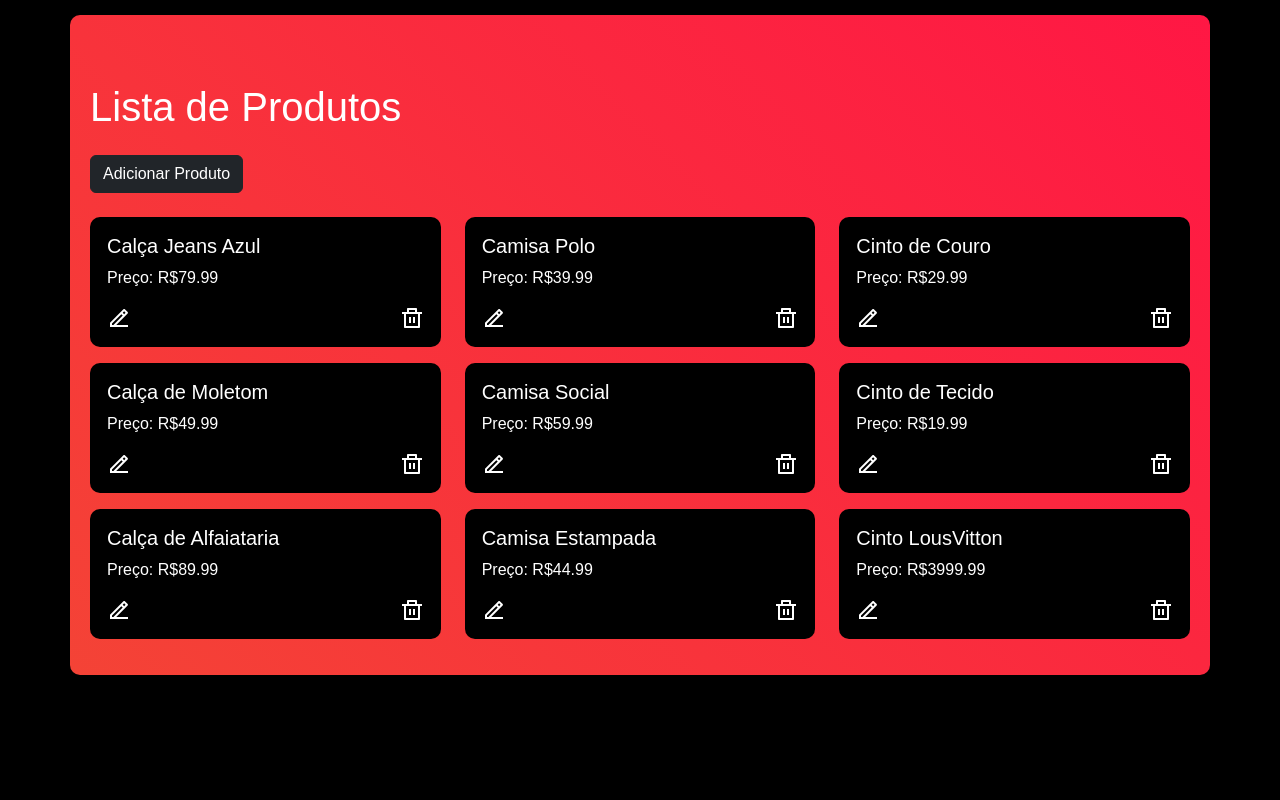
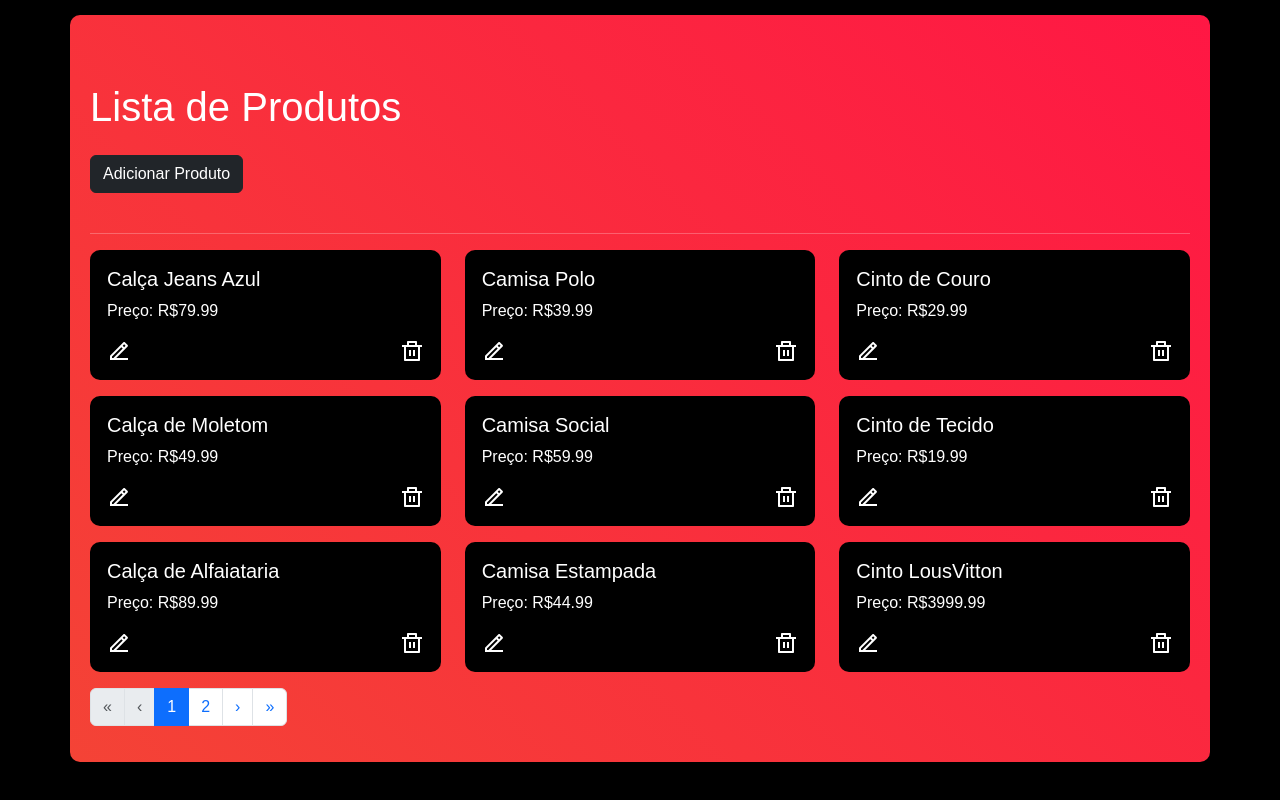
Before and after one commit to GabrielR4SH/API_JsonServe_React, a React (Create React App) app: page / in a window 1280 px wide. Built offline with nearby package versions, Linux system fonts and the light colour scheme; data requests are answered from the project's data file.

Commit message:
Pagination Done

```diff
--- a/data/db.json
+++ b/data/db.json
@@ -44,6 +44,11 @@
       "id": "9",
       "name": "Cinto LousVitton",
       "price": 3999.99
+    },
+    {
+      "id": "0aa4",
+      "name": "Carro novo",
+      "price": "45214"
     }
   ]
 }
--- a/src/App.js
+++ b/src/App.js
@@ -1,5 +1,5 @@
 import React, { useState, useEffect } from 'react';
-import { Button, Modal, ModalHeader, ModalBody, ModalFooter, Card, CardBody, CardTitle, CardText, Container, Row, Col } from 'reactstrap';
+import { Button, Modal, ModalHeader, ModalBody, ModalFooter, Card, CardBody, CardTitle, CardText, Container, Row, Col, Pagination, PaginationItem, PaginationLink } from 'reactstrap';
 import 'bootstrap/dist/css/bootstrap.min.css';
 import './App.css';
 import { RiDeleteBinLine, RiEdit2Line } from 'react-icons/ri';
@@ -13,6 +13,8 @@ function App() {
   const [deleteModal, setDeleteModal] = useState(false);
   const [editProduct, setEditProduct] = useState(null);
   const [deleteProduct, setDeleteProduct] = useState(null);
+  const [currentPage, setCurrentPage] = useState(1);
+  const productsPerPage = 9;
 
   const toggle = () => setModal(!modal);
   const toggleEditModal = () => setEditModal(!editModal);
@@ -109,12 +111,19 @@ function App() {
     }
   };
 
+  const paginate = (pageNumber) => setCurrentPage(pageNumber);
+
+  const indexOfLastProduct = currentPage * productsPerPage;
+  const indexOfFirstProduct = indexOfLastProduct - productsPerPage;
+  const currentProducts = products.slice(indexOfFirstProduct, indexOfLastProduct);
+
   return (
     <Container className="gradient-background">
       <h1 className="mt-5 mb-4">Lista de Produtos</h1>
       <Button color={buttonColor} onClick={toggle} className="mb-4">Adicionar Produto</Button>
+      <hr/>
       <Row>
-        {products.map((product) => (
+        {currentProducts.map((product) => (
           <Col md="4" key={product.id}>
             <Card className="mb-3 card-black">
               <CardBody>
@@ -129,6 +138,27 @@ function App() {
           </Col>
         ))}
       </Row>
+      <Pagination>
+        <PaginationItem disabled={currentPage === 1}>
+          <PaginationLink first onClick={() => paginate(1)} />
+        </PaginationItem>
+        <PaginationItem disabled={currentPage === 1}>
+          <PaginationLink previous onClick={() => paginate(currentPage - 1)} />
+        </PaginationItem>
+        {[...Array(Math.ceil(products.length / productsPerPage))].map((_, index) => (
+          <PaginationItem key={index} active={index + 1 === currentPage}>
+            <PaginationLink onClick={() => paginate(index + 1)}>
+              {index + 1}
+            </PaginationLink>
+          </PaginationItem>
+        ))}
+        <PaginationItem disabled={currentPage === Math.ceil(products.length / productsPerPage)}>
+          <PaginationLink next onClick={() => paginate(currentPage + 1)} />
+        </PaginationItem>
+        <PaginationItem disabled={currentPage === Math.ceil(products.length / productsPerPage)}>
+          <PaginationLink last onClick={() => paginate(Math.ceil(products.length / productsPerPage))} />
+        </PaginationItem>
+      </Pagination>
       <Modal isOpen={modal} toggle={toggle}>
         <ModalHeader toggle={toggle}>Novo Produto</ModalHeader>
         <ModalBody>
```
